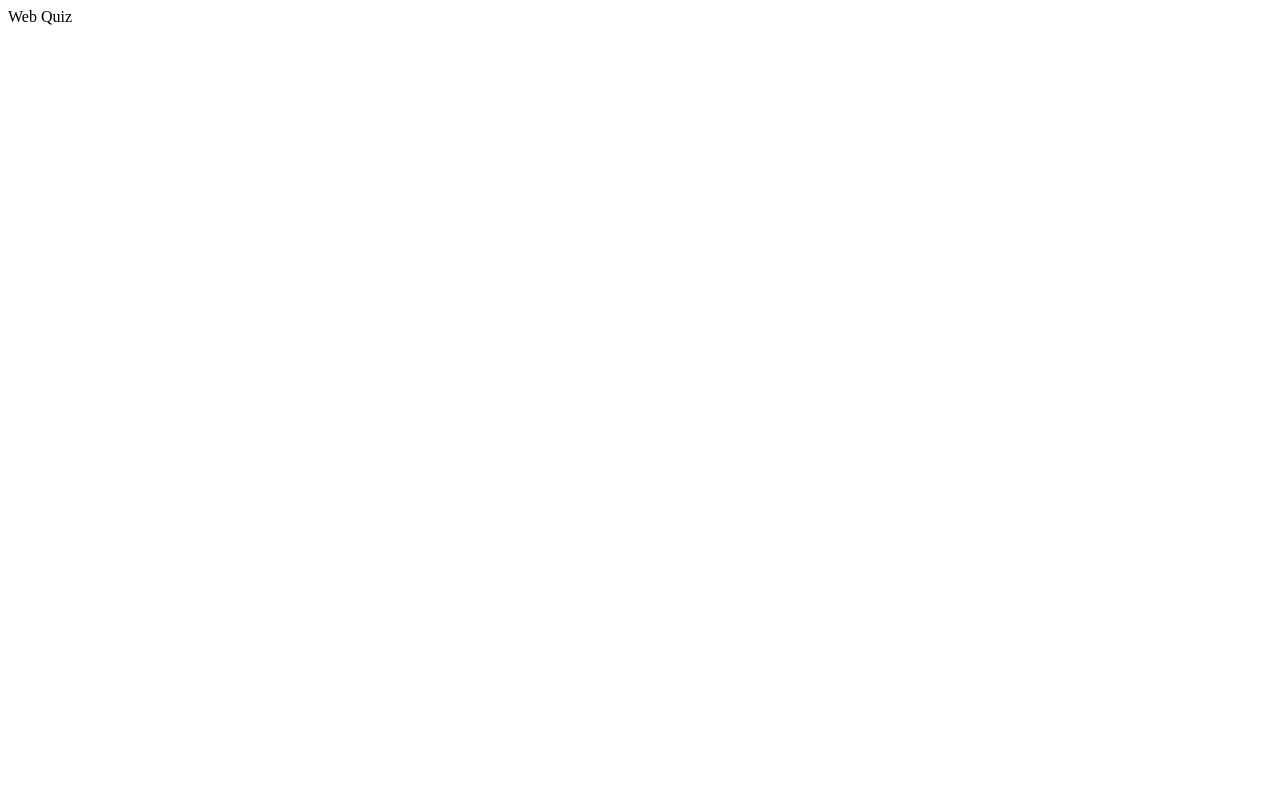
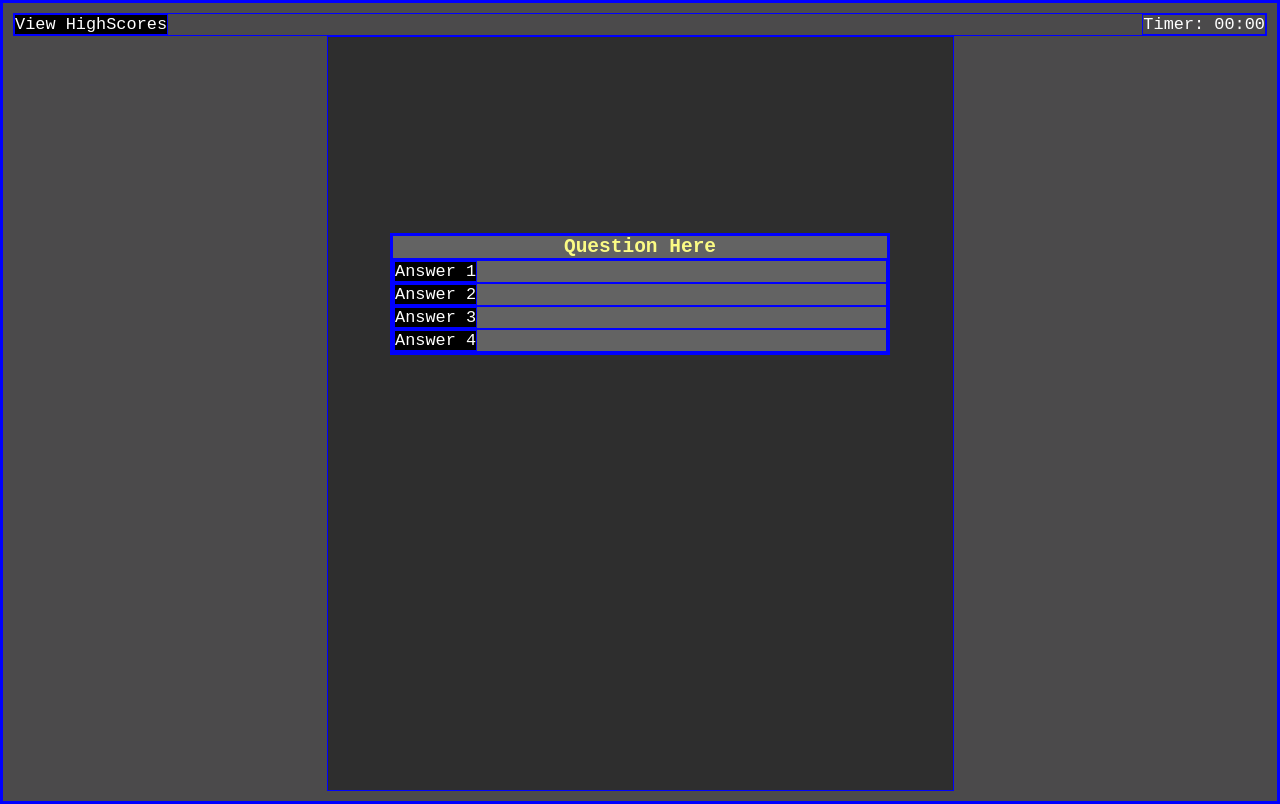
Before and after one commit to imran7rassi/Imrans-Web-Code-Quiz, a plain HTML site: page index.html in a window 1280 px wide. Drawn offline with Linux system fonts and the light colour scheme.

Commit message:
added contents to HTML

```diff
--- a/assets/css/style.css
+++ b/assets/css/style.css
@@ -0,0 +1,96 @@
+
+/* Global declarations */
+* {
+    margin: 0;
+    padding: 0;
+    box-sizing: border-box;
+
+    /* global default font */
+    font-family: monospace;
+
+    /* debugging */
+    border: 1px solid blue;
+    color: white;
+}
+
+body {
+  background-color: rgb(75, 74, 75);
+  overflow: hidden;
+}
+
+p {
+    font-size: 1.3em;
+}
+
+button {
+    outline: none;
+    background-color: black;
+    font-size: 1.3em;
+}
+
+h1, h2 {
+    color: rgb(251, 251, 132);
+    text-align: center;
+}
+
+li {
+    list-style: none;
+}
+
+
+/* Outer-Container section */
+.outer-container {
+    padding: 10px;
+    height: 100vh;
+    display: flex;
+    flex-direction: column;
+    justify-content: start;
+}
+
+/* Top-bar Container */
+.top-bar p {
+    float: right;
+}
+
+/* Inner-Container Section */
+.inner-container {
+    background-color: rgb(46, 46, 46);
+    height: 100%;
+    width: 50%;
+    margin: 0 auto;
+    display: flex;
+    flex-direction: column;
+    justify-content: center;
+}
+
+
+/* Header/Quiz Intro Section */
+
+.quiz-intro, main {
+    display: none;
+    margin-bottom: 30vh;
+    margin-left: 10%;
+    margin-right: 10%;
+    background-color: rgb(99, 99, 99);
+}
+
+.quiz-intro p {
+    text-align: center;
+}
+
+.quiz-intro button {
+    display: block;
+    margin: 0 auto;
+    width: 50%;
+}
+
+main {
+    display: block;
+}
+
+
+
+
+
+
+/* Main Quiz Content */
--- a/index.html
+++ b/index.html
@@ -4,35 +4,45 @@
     <meta charset="UTF-8">
     <meta http-equiv="X-UA-Compatible" content="IE=edge">
     <meta name="viewport" content="width=device-width, initial-scale=1.0">
-    <link rel="style.css" href="./assets/css/style.css"
+    <link rel="stylesheet" href="./assets/css/style.css">
     <title>Web Quiz</title>
 </head>
 <body>
     <!-- main outer div -->
-    <div>
+    <div class="outer-container">
 
         <!-- top bar div -->
-        <div>
-
+        <div class="top-bar">
+            <button>View HighScores</button>
+            <p>Timer: 00:00</p>
         </div>
 
         <!-- inner div -->
-    <div>
+       <div class="inner-container">
 
         <!-- main header/quiz intro -->
-        <header>
-
-
+        <header class="quiz-intro">
+            <h1>Welcome to Quiz</h1>
+            <p>To get started with the quiz, start the quiz!</p>
+            <button>Start Quiz</button>
         </header>
 
         <!-- main quiz content -->
         <main>
-
+            <section class="question-screen">
+                <h2>Question Here</h2>
+                <ul>
+                    <li><button>Answer 1</button></li>
+                    <li><button>Answer 2</button></li>
+                    <li><button>Answer 3</button></li>
+                    <li><button>Answer 4</button></li>
+                </ul>
+            </section>
 
         </main>
 
 
-    </div>
+       </div>
 
     </div>
 </body>
```
